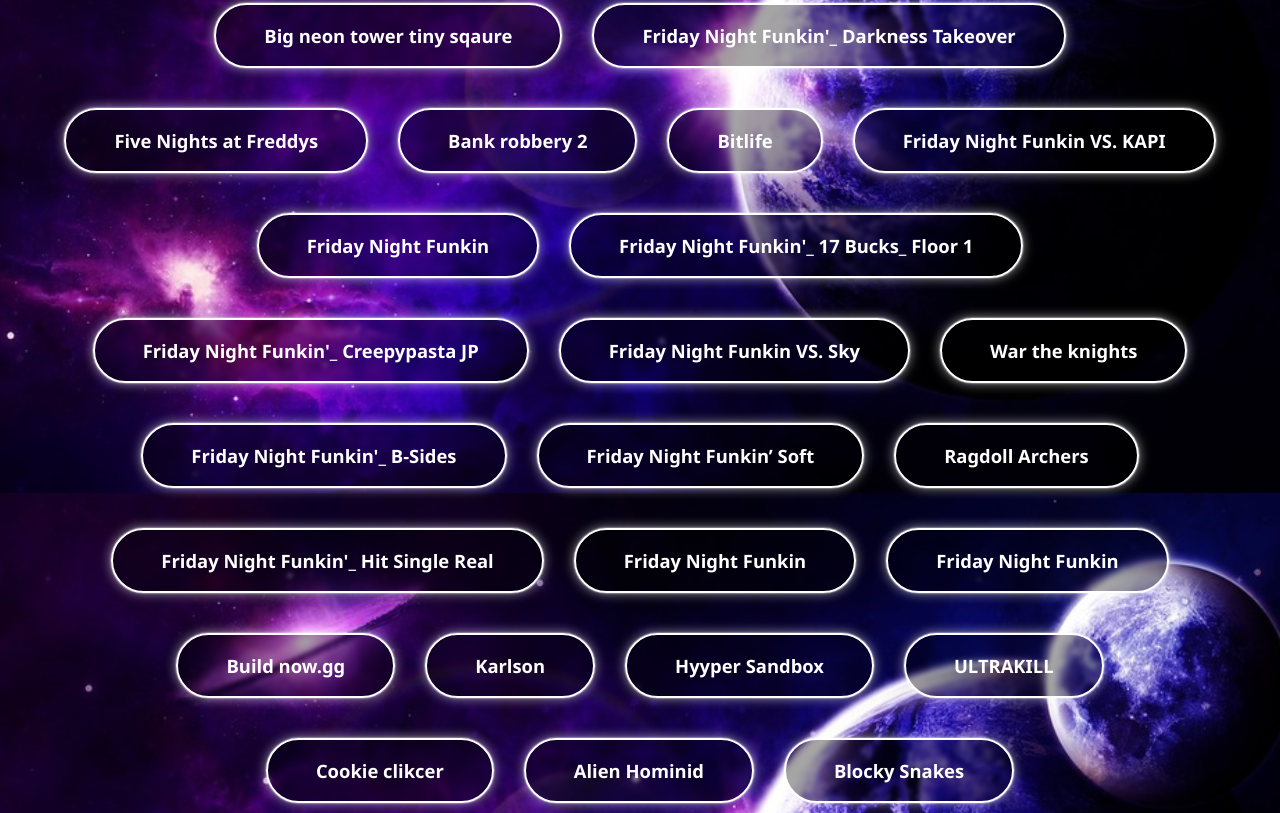
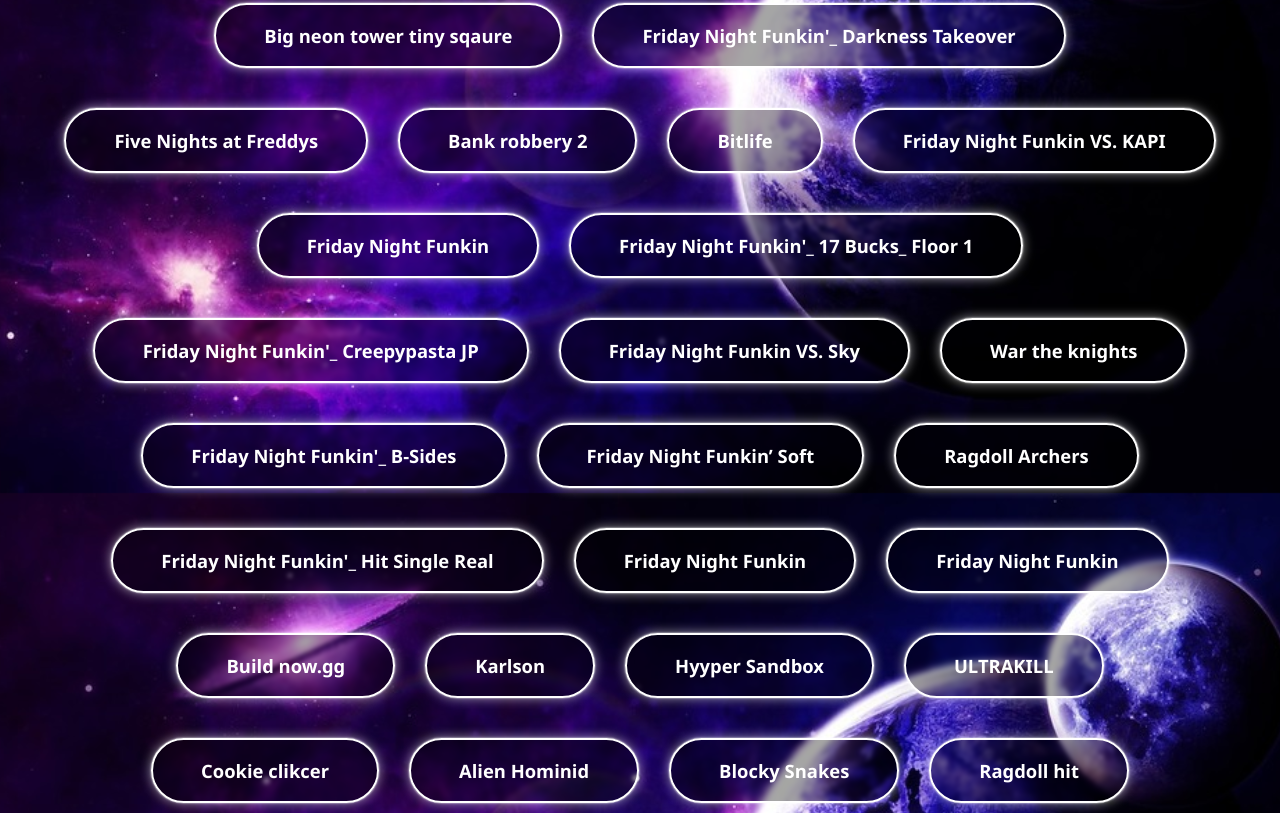
Before and after one commit to ELEAHIM/ELEAHIM-SITE, a plain HTML site: page index.html in a window 1280 px wide. Shown: the part 307-1120 px from the top of the page. Drawn offline with Linux system fonts and the light colour scheme.

Commit message:
Update index.html

```diff
--- a/index.html
+++ b/index.html
@@ -92,6 +92,7 @@
   <a href="Games/Cookie Clicker.html" class="neon-btn">Cookie clikcer</a>
   <a href="Games/Alien Hominid.html" class="neon-btn">Alien Hominid</a>
   <a href="Games/Blocky Snakes.html" class="neon-btn">Blocky Snakes</a>
+  <a href="Games/Ragdoll hit.html" class="neon-btn">Ragdoll hit</a>
 
 
     <!-- Add as many buttons as you'd like, they will wrap to new lines as necessary -->
```
